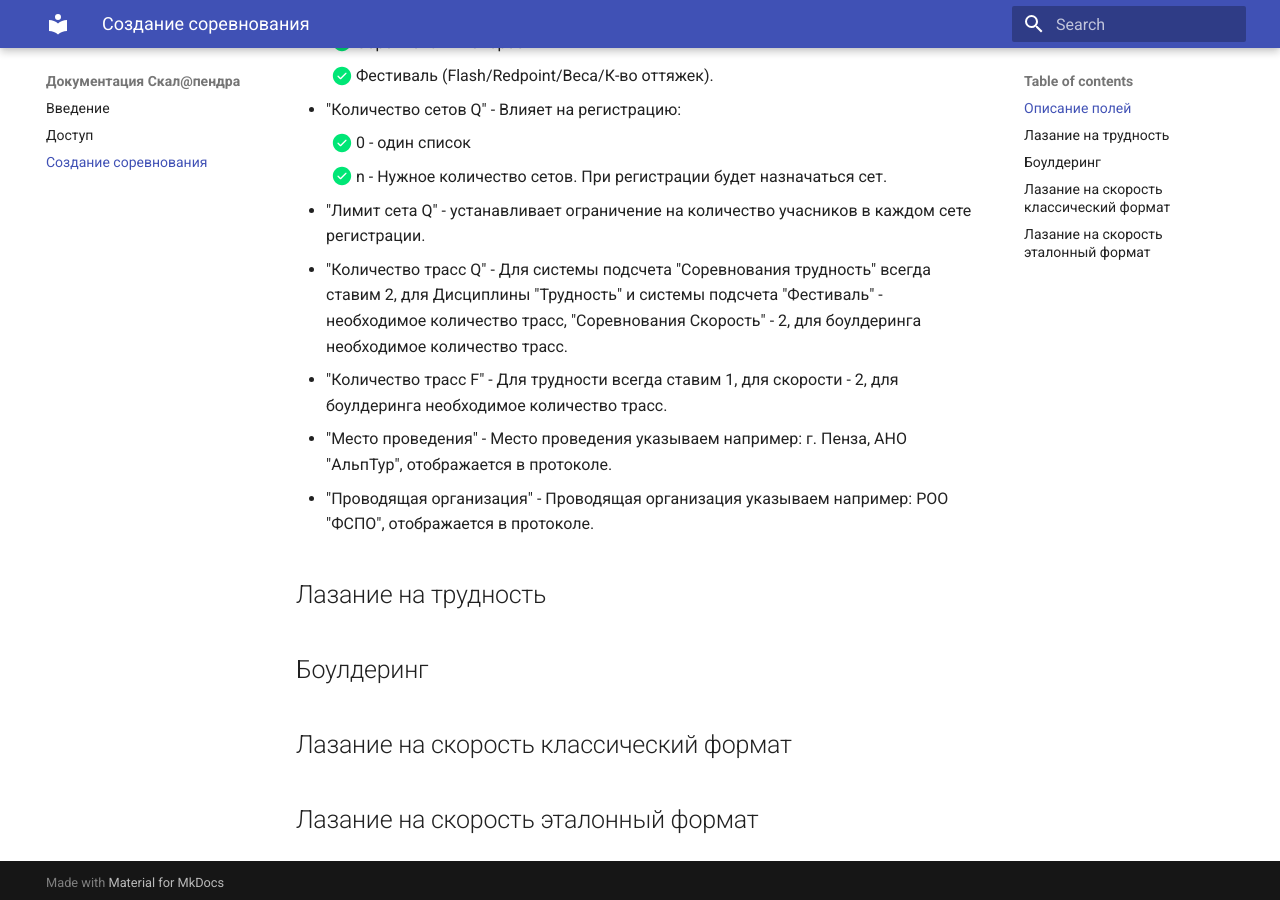
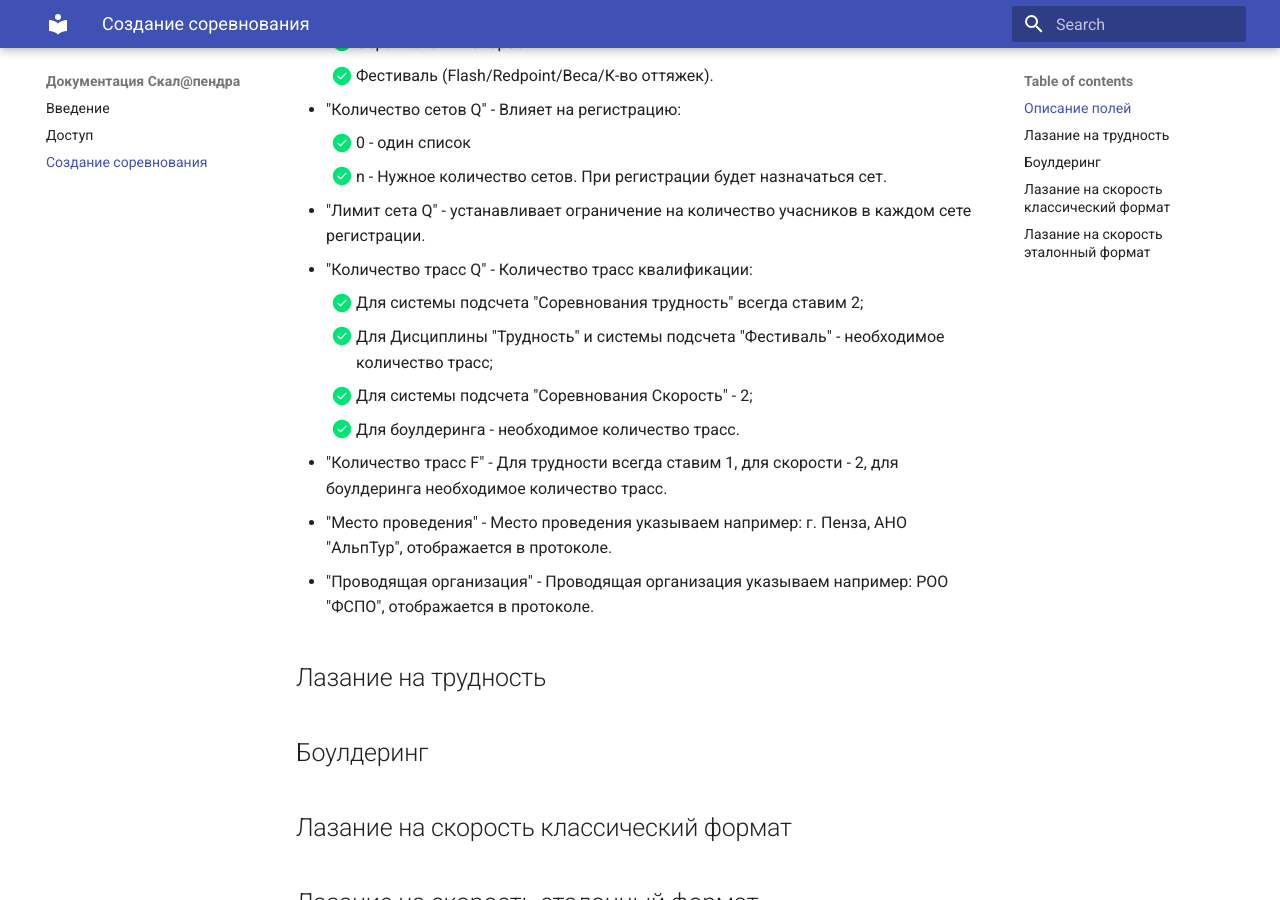
Before and after one commit to alptur/scaladocs, an MkDocs documentation site: the page built from docs/competitioncreate.md, in a window 1280 px wide and 900 px high, scrolled down 2508 px. Built offline with MkDocs 1.6.1 and Material for MkDocs 9.7.7, drawn with Linux system fonts in a browser that asks for light colours.

Commit message:
Страница создания соревнований

```diff
--- a/docs/competitioncreate.md
+++ b/docs/competitioncreate.md
@@ -37,10 +37,14 @@
 * "Количество cетов Q" - Влияет на регистрацию:
     * [x] 0 - один список
     * [x] n - Нужное количество сетов. При регистрации будет назначаться сет.
+
 * "Лимит cета Q" - устанавливает ограничение на количество учасников в каждом сете регистрации.
-* "Количество трасс Q" - Для системы подсчета "Соревнования трудность" всегда ставим 2,
-для Дисциплины "Трудность" и системы подсчета "Фестиваль" - необходимое количество трасс,
-"Соревнования Скорость" - 2, для боулдеринга необходимое количество трасс.
+* "Количество трасс Q" - Количество трасс квалификации:
+    * [x] Для системы подсчета "Соревнования трудность" всегда ставим 2;
+    * [x] Для Дисциплины "Трудность" и системы подсчета "Фестиваль" - необходимое количество трасс;
+    * [x] Для системы подсчета "Соревнования Скорость" - 2;
+    * [x] Для боулдеринга - необходимое количество трасс.
+
 * "Количество трасс F" - Для трудности всегда ставим 1, для скорости - 2, для боулдеринга
       необходимое количество трасс.
 * "Место проведения" - Место проведения указываем например: г. Пенза, АНО "АльпТур", отображается
```
